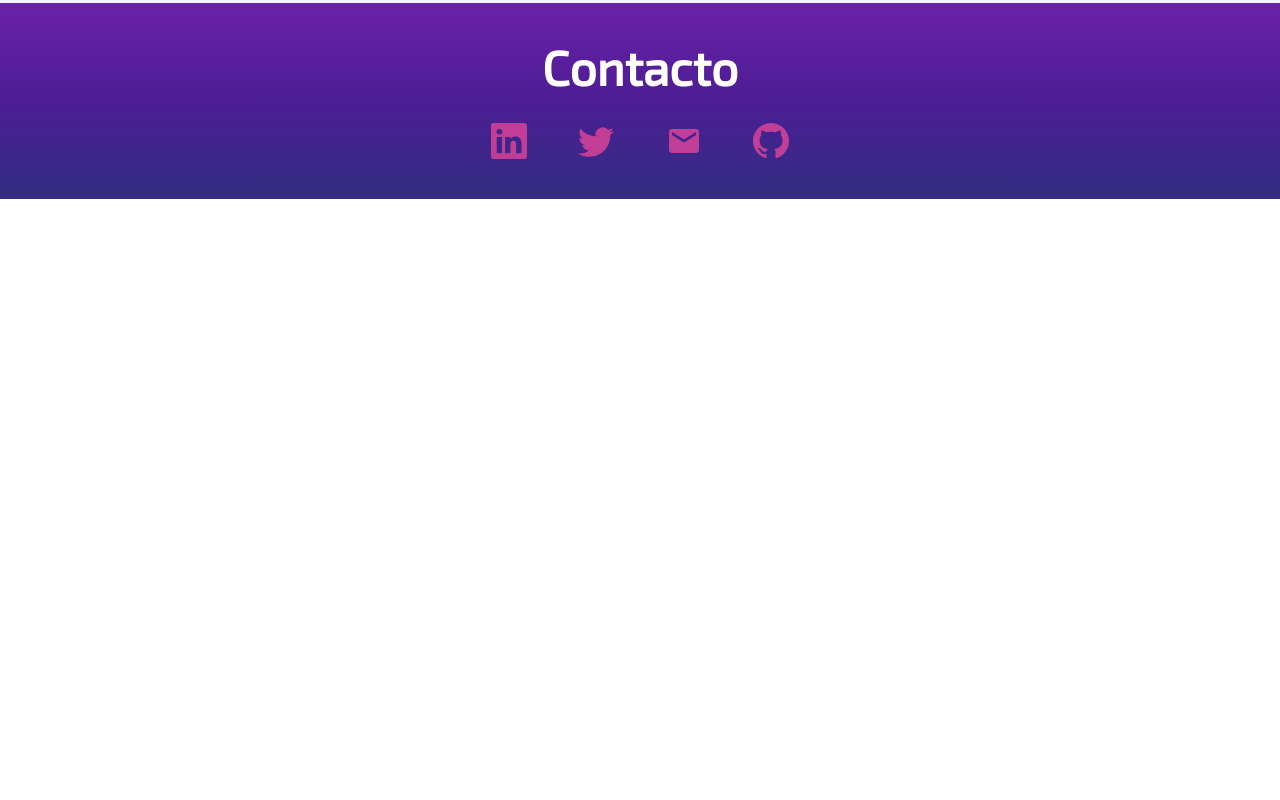
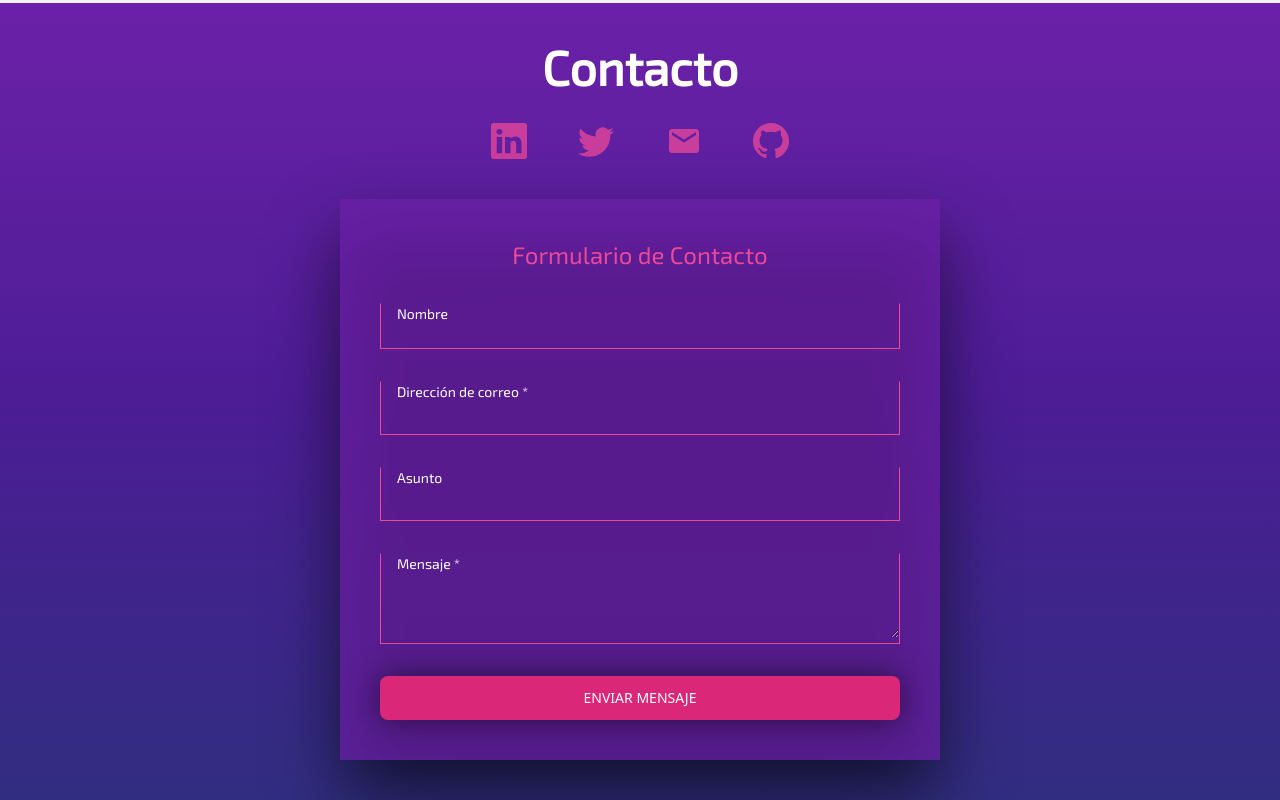
Before and after one commit to fedeferrelli/portfolio, a React (Create React App) app: page / in a window 1280 px wide. Shown: the part 2173-2973 px from the top of the page. Before the commit the page ends 2372 px from the top, so only its background shows below. Built offline with nearby package versions, Linux system fonts and the light colour scheme.

Commit message:
Add Contact Form in contact section

```diff
--- a/src/components/Contact.js
+++ b/src/components/Contact.js
@@ -1,5 +1,7 @@
 import React from 'react';
 import { Fade } from 'react-awesome-reveal';
+
+import ContactForm from './ContactForm';
 
 import {BsLinkedin, BsTwitter, BsGithub} from 'react-icons/bs'
 import {MdEmail} from 'react-icons/md';
@@ -36,6 +38,7 @@ function Contact() {
 
           </div>
         </Fade>
+        <ContactForm/>
       </div>
     );
 }
--- /dev/null
+++ b/src/components/ContactForm.js
@@ -0,0 +1,55 @@
+import React from 'react'
+
+function ContactForm() {
+
+    return (
+      <div>
+        <form className=" w-10/12  sm:w-3/4 sm:text-sm max-w-[600px] m-auto flex flex-col justify-center items-center p-10 drop-shadow-[0_35px_35px_rgba(0,0,0,0.75)] bg-purple-800/75 mt-10">
+
+          <h1 className="w-full text-2xl text-center text-pink-500 bold">Formulario de Contacto</h1>
+
+          <p className="mt-8 w-full text-white focus-within:text-pink-500 border border-t-transparent border-pink-500 ">
+            <label htmlFor="nombre" className="w-full px-4  focus-within:text-pink-500 ease-in-out duration-300">
+              Nombre
+            </label>
+
+            <input id="nombre" type="mail" className="w-full h-8 sm:h-6 px-4 bg-transparent  outline-none border-b-pink-500 text-white font-mono"></input>
+          </p>
+
+
+
+          <p className="mt-8 w-full text-white focus-within:text-pink-500 border border-t-transparent border-pink-500 ">
+            <label htmlFor="mail" className="w-full px-4 focus-within:text-pink-500 ease-in-out duration-300">
+              Dirección de correo *
+            </label>
+
+            <input id="mail" type="email" required className="w-full h-8 px-4 bg-transparent  outline-none  text-white font-mono"></input>
+          </p>
+
+
+          <p className="mt-8 w-full text-white focus-within:text-pink-500 border border-t-transparent border-pink-500 ">
+            <label htmlFor="asunto" className="w-full px-4  focus-within:text-pink-500 ease-in-out duration-300">
+              Asunto
+            </label>
+
+            <input id="asunto" type="text" className="w-full h-8 px-4 bg-transparent  outline-none border-b-pink-500 text-white font-mono"></input>
+          </p>
+
+
+          <p className="mt-8 w-full text-white focus-within:text-pink-500 border border-t-transparent border-pink-500 ">
+            <label htmlFor="mensaje" className="w-full px-4 focus-within:text-pink-500 ease-in-out duration-300">
+              Mensaje *
+            </label>
+
+            <textarea id="mensaje" rows="3" required className="w-full px-4 pt-1 bg-transparent  outline-none border-b-pink-500 text-white font-mono"></textarea>
+          </p>
+
+<input type="submit" value="enviar mensaje" className="bg-pink-600 w-full py-3 uppercase rounded-lg mt-8 text-white font-sans drop-shadow-[0_0px_15px_rgba(0,0,0,0.5)]
+         sm:hover:bg-pink-700  ease-in-out duration-300" ></input>
+
+        </form>
+      </div>
+    );
+}
+
+export default ContactForm
```
